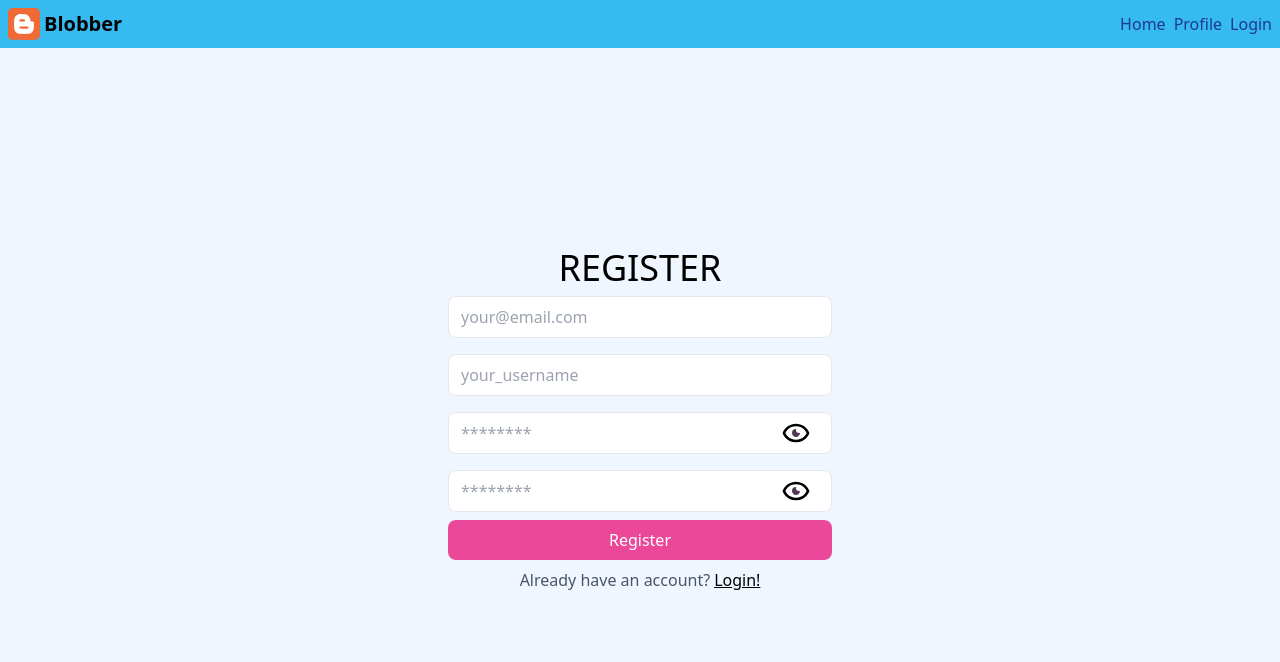
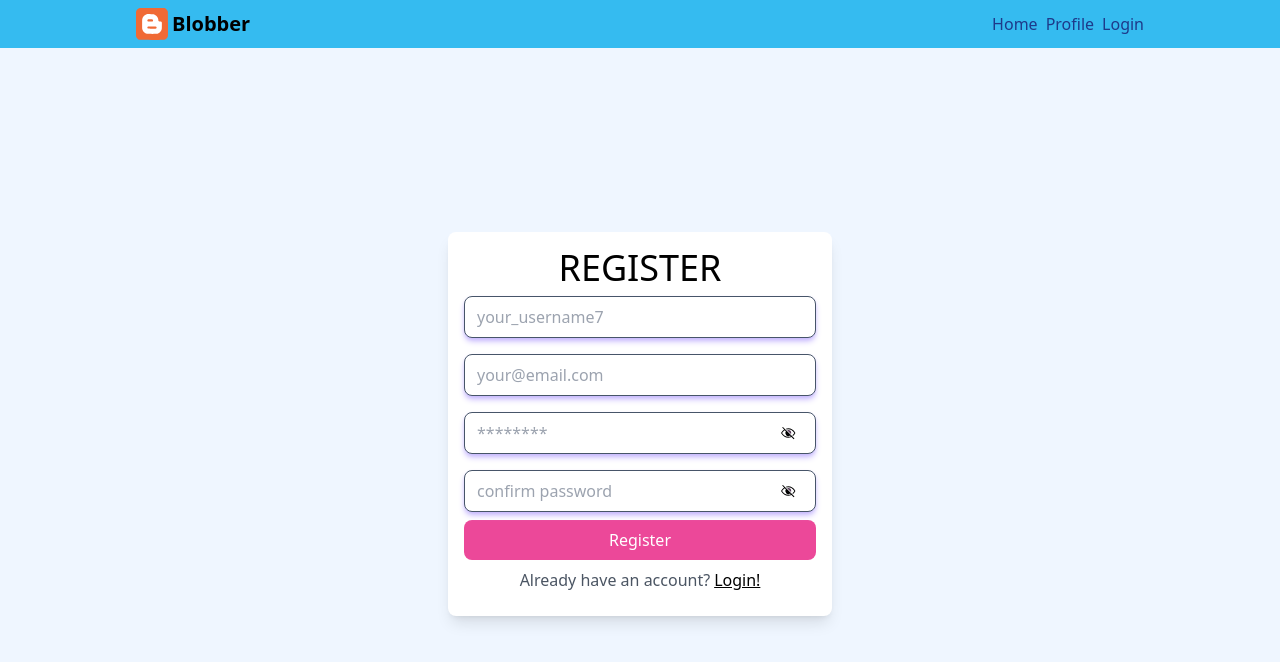
Before and after one commit to maj-rf/myblog-client, a React (Vite) app: page /register in a window 1280 px wide. Shown: the top 662 px of the page. Built offline with nearby package versions, Linux system fonts and the light colour scheme.

Commit message:
update styles and centering

```diff
--- a/src/components/Header.tsx
+++ b/src/components/Header.tsx
@@ -5,8 +5,8 @@ export const Header = () => {
   const [visibility, setVisibility] = useState(true);
   const [user, setUser] = useState(false);
   return (
-    <div className="bg-secondary">
-      <header className="flex justify-between p-2">
+    <div className="bg-secondary sticky top-0">
+      <header className="flex justify-between p-2 max-w-5xl mx-auto">
         <a href="" className="flex items-center gap-1">
           <svg
             xmlns="http://www.w3.org/2000/svg"
--- a/src/pages/Home.tsx
+++ b/src/pages/Home.tsx
@@ -1,3 +1,10 @@
 export const Home = () => {
-  return <div className="bg-slate-500 grow">You're @ /</div>;
+  return (
+    <div className="bg-slate-500 flex-1">
+      <h1 className="min-h-screen grid place-items-center">You're @ /</h1>
+      <div className="min-h-screen bg-slate-400 grid place-items-center">
+        hello
+      </div>
+    </div>
+  );
 };
--- a/src/pages/Login.tsx
+++ b/src/pages/Login.tsx
@@ -1,37 +1,37 @@
 import { Link } from 'react-router-dom';
-import { useField } from '../hooks/useField';
+import { useForm } from 'react-hook-form';
+import { useState } from 'react';
+import { EyeVisible } from '../components/icons/EyeVisible';
+import { EyeHidden } from '../components/icons/EyeHidden';
+
+type LoginInput = {
+  email: string;
+  password: string;
+};
 
 export const Login = () => {
-  const { setValue: setEmail, ...email } = useField('email');
-  const { setValue: setPassword, ...password } = useField('password');
+  const { register, handleSubmit, reset } = useForm<LoginInput>();
+  const [passwordShow, setPasswordShow] = useState(false);
 
-  const showPassword = (ref: React.RefObject<HTMLInputElement> | undefined) => {
-    if (!ref) return;
-    if (ref.current !== null)
-      return (ref.current.type =
-        ref.current.type === 'password' ? 'text' : 'password');
-  };
-
-  const handleLogin = (e: React.FormEvent<HTMLFormElement>) => {
-    e.preventDefault();
-    setEmail('');
-    setPassword('');
+  const handleLogin = (data: LoginInput) => {
+    console.log(data);
+    reset();
   };
 
   return (
-    <div className="grow flex items-center justify-around bg-blue-50">
-      <div className="w-full md:w-96 mx-4">
+    <div className="grow flex items-center justify-center bg-blue-50">
+      <div className="w-full md:w-96 mx-4 bg-white p-4 rounded-lg shadow-lg">
         <h1 className="text-4xl text-center uppercase">Login</h1>
-        <form onSubmit={handleLogin}>
+        <form onSubmit={handleSubmit(handleLogin)}>
           <div>
             <label htmlFor="email" hidden>
               Email
             </label>
             <input
+              type="email"
               placeholder="your@email.com"
-              name="email"
-              className="w-full my-2 py-2 px-3 border rounded-lg"
-              {...email}
+              className="w-full my-2 py-2 px-3 border border-slate-600 rounded-lg shadow-md shadow-violet-300 focus:outline-none focus:ring focus:ring-violet-300 transition duration-300"
+              {...register('email')}
             />
           </div>
 
@@ -40,36 +40,22 @@ export const Login = () => {
               Password
             </label>
             <input
+              type={passwordShow ? 'text' : 'password'}
               placeholder="********"
-              name="password"
-              className="w-full my-2 py-2 px-3 border rounded-lg"
-              {...password}
+              className="w-full my-2 py-2 px-3 border border-slate-600 rounded-lg shadow-md shadow-violet-300 focus:outline-none focus:ring focus:ring-violet-300 transition duration-300"
+              {...register('password')}
             />
             <button
               className="absolute top-0 right-5 bottom-0 m-auto max-h-fit"
               type="button"
-              onClick={() => showPassword(password.ref)}
+              onClick={() => setPasswordShow(!passwordShow)}
             >
-              <svg
-                xmlns="http://www.w3.org/2000/svg"
-                width="32"
-                height="32"
-                viewBox="0 0 24 24"
-              >
-                <path
-                  fill="#523654"
-                  d="M14 12c-1.095 0-2-.905-2-2c0-.354.103-.683.268-.973C12.178 9.02 12.092 9 12 9a3.02 3.02 0 0 0-3 3c0 1.642 1.358 3 3 3c1.641 0 3-1.358 3-3c0-.092-.02-.178-.027-.268c-.29.165-.619.268-.973.268z"
-                />
-                <path
-                  fill="currentColor"
-                  d="M12 5c-7.633 0-9.927 6.617-9.948 6.684L1.946 12l.105.316C2.073 12.383 4.367 19 12 19s9.927-6.617 9.948-6.684l.106-.316l-.105-.316C21.927 11.617 19.633 5 12 5zm0 12c-5.351 0-7.424-3.846-7.926-5C4.578 10.842 6.652 7 12 7c5.351 0 7.424 3.846 7.926 5c-.504 1.158-2.578 5-7.926 5z"
-                />
-              </svg>
+              {passwordShow ? <EyeVisible /> : <EyeHidden />}
             </button>
           </div>
           <button
             type="submit"
-            className="w-full bg-pink-500 text-white py-2 rounded-lg hover:bg-pink-400"
+            className="w-full bg-pink-500 text-white py-2 rounded-lg hover:bg-pink-400 shadow-md shadow-red-100"
           >
             Login
           </button>
--- a/src/pages/Register.tsx
+++ b/src/pages/Register.tsx
@@ -1,60 +1,51 @@
 import { Link } from 'react-router-dom';
-import { useField } from '../hooks/useField';
+import { useForm } from 'react-hook-form';
+import { useState } from 'react';
+import { EyeVisible } from '../components/icons/EyeVisible';
+import { EyeHidden } from '../components/icons/EyeHidden';
+
+type RegisterInput = {
+  username: string;
+  email: string;
+  password: string;
+  confirm_pass: string;
+};
 
 export const Register = () => {
-  const { setValue: setUsername, ...username } = useField('text');
-  const { setValue: setEmail, ...email } = useField('email');
-  const { setValue: setPassword, ...password } = useField('password');
-  const { setValue: setConfirmPass, ...confirmPass } = useField('password');
+  const { register, handleSubmit, reset } = useForm<RegisterInput>();
+  const [passwordShow, setPasswordShow] = useState(false);
+  const [confirmShow, setConfirmShow] = useState(false);
 
-  const showPassword = (ref: React.RefObject<HTMLInputElement> | undefined) => {
-    if (!ref) return;
-    if (ref.current !== null)
-      return (ref.current.type =
-        ref.current.type === 'password' ? 'text' : 'password');
-  };
-
-  // TODO Reset inputs
-  const submitUser = (e: React.FormEvent<HTMLFormElement>) => {
-    e.preventDefault();
-    console.log({
-      username: username.value,
-      email: email.value,
-      password: password.value,
-      confirmPass: confirmPass.value,
-      pass: password.value === confirmPass.value ? true : false,
-    });
-    setUsername('');
-    setEmail('');
-    setPassword('');
-    setConfirmPass('');
+  const handleLogin = (data: RegisterInput) => {
+    console.log(data);
+    reset();
   };
 
   return (
-    <div className="grow flex items-center justify-center bg-blue-50">
-      <div className="w-full md:w-96 mx-4">
+    <div className="grow flex items-center justify-around bg-blue-50">
+      <div className="w-full md:w-96 mx-4 bg-white p-4 rounded-lg shadow-lg">
         <h1 className="text-4xl text-center uppercase">Register</h1>
-        <form className="" onSubmit={submitUser}>
+        <form onSubmit={handleSubmit(handleLogin)}>
+          <div>
+            <label htmlFor="username" hidden>
+              Username
+            </label>
+            <input
+              type="text"
+              placeholder="your_username7"
+              className="w-full my-2 py-2 px-3 border border-slate-600 rounded-lg shadow-md shadow-violet-300 focus:outline-none focus:ring focus:ring-violet-300 transition duration-300"
+              {...register('username')}
+            />
+          </div>
           <div>
             <label htmlFor="email" hidden>
               Email
             </label>
             <input
+              type="email"
               placeholder="your@email.com"
-              name="email"
-              className="w-full my-2 py-2 px-3 border rounded-lg"
-              {...email}
-            />
-          </div>
-          <div>
-            <label htmlFor="username" hidden>
-              Username
-            </label>
-            <input
-              placeholder="your_username"
-              name="username"
-              className="w-full my-2 py-2 px-3 border rounded-lg"
-              {...username}
+              className="w-full my-2 py-2 px-3 border border-slate-600 rounded-lg shadow-md shadow-violet-300 focus:outline-none focus:ring focus:ring-violet-300 transition duration-300"
+              {...register('email')}
             />
           </div>
 
@@ -63,32 +54,17 @@ export const Register = () => {
               Password
             </label>
             <input
-              // type="password"
+              type={passwordShow ? 'text' : 'password'}
               placeholder="********"
-              name="password"
-              className="w-full my-2 py-2 px-3 border rounded-lg"
-              {...password}
+              className="w-full my-2 py-2 px-3 border border-slate-600 rounded-lg shadow-md shadow-violet-300 focus:outline-none focus:ring focus:ring-violet-300 transition duration-300"
+              {...register('password')}
             />
             <button
               className="absolute top-0 right-5 bottom-0 m-auto max-h-fit"
               type="button"
-              onClick={() => showPassword(password.ref)}
+              onClick={() => setPasswordShow(!passwordShow)}
             >
-              <svg
-                xmlns="http://www.w3.org/2000/svg"
-                width="32"
-                height="32"
-                viewBox="0 0 24 24"
-              >
-                <path
-                  fill="#523654"
-                  d="M14 12c-1.095 0-2-.905-2-2c0-.354.103-.683.268-.973C12.178 9.02 12.092 9 12 9a3.02 3.02 0 0 0-3 3c0 1.642 1.358 3 3 3c1.641 0 3-1.358 3-3c0-.092-.02-.178-.027-.268c-.29.165-.619.268-.973.268z"
-                />
-                <path
-                  fill="currentColor"
-                  d="M12 5c-7.633 0-9.927 6.617-9.948 6.684L1.946 12l.105.316C2.073 12.383 4.367 19 12 19s9.927-6.617 9.948-6.684l.106-.316l-.105-.316C21.927 11.617 19.633 5 12 5zm0 12c-5.351 0-7.424-3.846-7.926-5C4.578 10.842 6.652 7 12 7c5.351 0 7.424 3.846 7.926 5c-.504 1.158-2.578 5-7.926 5z"
-                />
-              </svg>
+              {passwordShow ? <EyeVisible /> : <EyeHidden />}
             </button>
           </div>
           <div className="relative">
@@ -96,31 +72,17 @@ export const Register = () => {
               Confirm Password
             </label>
             <input
-              placeholder="********"
-              name="confirm_pass"
-              className="w-full my-2 py-2 px-3 border rounded-lg"
-              {...confirmPass}
+              type={confirmShow ? 'text' : 'password'}
+              placeholder="confirm password"
+              className="w-full my-2 py-2 px-3 border border-slate-600 rounded-lg shadow-md shadow-violet-300 focus:outline-none focus:ring focus:ring-violet-300 transition duration-300"
+              {...register('confirm_pass')}
             />
             <button
               className="absolute top-0 right-5 bottom-0 m-auto max-h-fit"
               type="button"
-              onClick={() => showPassword(confirmPass.ref)}
+              onClick={() => setConfirmShow(!confirmShow)}
             >
-              <svg
-                xmlns="http://www.w3.org/2000/svg"
-                width="32"
-                height="32"
-                viewBox="0 0 24 24"
-              >
-                <path
-                  fill="#523654"
-                  d="M14 12c-1.095 0-2-.905-2-2c0-.354.103-.683.268-.973C12.178 9.02 12.092 9 12 9a3.02 3.02 0 0 0-3 3c0 1.642 1.358 3 3 3c1.641 0 3-1.358 3-3c0-.092-.02-.178-.027-.268c-.29.165-.619.268-.973.268z"
-                />
-                <path
-                  fill="currentColor"
-                  d="M12 5c-7.633 0-9.927 6.617-9.948 6.684L1.946 12l.105.316C2.073 12.383 4.367 19 12 19s9.927-6.617 9.948-6.684l.106-.316l-.105-.316C21.927 11.617 19.633 5 12 5zm0 12c-5.351 0-7.424-3.846-7.926-5C4.578 10.842 6.652 7 12 7c5.351 0 7.424 3.846 7.926 5c-.504 1.158-2.578 5-7.926 5z"
-                />
-              </svg>
+              {confirmShow ? <EyeVisible /> : <EyeHidden />}
             </button>
           </div>
           <button
@@ -143,3 +105,146 @@ export const Register = () => {
     </div>
   );
 };
+
+// export const Register = () => {
+//   const { setValue: setUsername, ...username } = useField('text');
+//   const { setValue: setEmail, ...email } = useField('email');
+//   const { setValue: setPassword, ...password } = useField('password');
+//   const { setValue: setConfirmPass, ...confirmPass } = useField('password');
+
+//   const showPassword = (ref: React.RefObject<HTMLInputElement> | undefined) => {
+//     if (!ref) return;
+//     if (ref.current !== null)
+//       return (ref.current.type =
+//         ref.current.type === 'password' ? 'text' : 'password');
+//   };
+
+//   // TODO Reset inputs
+//   const submitUser = (e: React.FormEvent<HTMLFormElement>) => {
+//     e.preventDefault();
+//     console.log({
+//       username: username.value,
+//       email: email.value,
+//       password: password.value,
+//       confirmPass: confirmPass.value,
+//       pass: password.value === confirmPass.value ? true : false,
+//     });
+//     setUsername('');
+//     setEmail('');
+//     setPassword('');
+//     setConfirmPass('');
+//   };
+
+//   return (
+//     <div className="grow flex items-center justify-center bg-blue-50">
+//       <div className="w-full md:w-96 mx-4">
+//         <h1 className="text-4xl text-center uppercase">Register</h1>
+//         <form className="" onSubmit={submitUser}>
+//           <div>
+//             <label htmlFor="email" hidden>
+//               Email
+//             </label>
+//             <input
+//               placeholder="your@email.com"
+//               name="email"
+//               className="w-full my-2 py-2 px-3 border rounded-lg"
+//               {...email}
+//             />
+//           </div>
+//           <div>
+//             <label htmlFor="username" hidden>
+//               Username
+//             </label>
+//             <input
+//               placeholder="your_username"
+//               name="username"
+//               className="w-full my-2 py-2 px-3 border rounded-lg"
+//               {...username}
+//             />
+//           </div>
+
+//           <div className="relative">
+//             <label htmlFor="password" hidden>
+//               Password
+//             </label>
+//             <input
+//               // type="password"
+//               placeholder="********"
+//               name="password"
+//               className="w-full my-2 py-2 px-3 border rounded-lg"
+//               {...password}
+//             />
+//             <button
+//               className="absolute top-0 right-5 bottom-0 m-auto max-h-fit"
+//               type="button"
+//               onClick={() => showPassword(password.ref)}
+//             >
+//               <svg
+//                 xmlns="http://www.w3.org/2000/svg"
+//                 width="32"
+//                 height="32"
+//                 viewBox="0 0 24 24"
+//               >
+//                 <path
+//                   fill="#523654"
+//                   d="M14 12c-1.095 0-2-.905-2-2c0-.354.103-.683.268-.973C12.178 9.02 12.092 9 12 9a3.02 3.02 0 0 0-3 3c0 1.642 1.358 3 3 3c1.641 0 3-1.358 3-3c0-.092-.02-.178-.027-.268c-.29.165-.619.268-.973.268z"
+//                 />
+//                 <path
+//                   fill="currentColor"
+//                   d="M12 5c-7.633 0-9.927 6.617-9.948 6.684L1.946 12l.105.316C2.073 12.383 4.367 19 12 19s9.927-6.617 9.948-6.684l.106-.316l-.105-.316C21.927 11.617 19.633 5 12 5zm0 12c-5.351 0-7.424-3.846-7.926-5C4.578 10.842 6.652 7 12 7c5.351 0 7.424 3.846 7.926 5c-.504 1.158-2.578 5-7.926 5z"
+//                 />
+//               </svg>
+//             </button>
+//           </div>
+//           <div className="relative">
+//             <label htmlFor="confirm_pass" hidden>
+//               Confirm Password
+//             </label>
+//             <input
+//               placeholder="********"
+//               name="confirm_pass"
+//               className="w-full my-2 py-2 px-3 border rounded-lg"
+//               {...confirmPass}
+//             />
+//             <button
+//               className="absolute top-0 right-5 bottom-0 m-auto max-h-fit"
+//               type="button"
+//               onClick={() => showPassword(confirmPass.ref)}
+//             >
+//               <svg
+//                 xmlns="http://www.w3.org/2000/svg"
+//                 width="32"
+//                 height="32"
+//                 viewBox="0 0 24 24"
+//               >
+//                 <path
+//                   fill="#523654"
+//                   d="M14 12c-1.095 0-2-.905-2-2c0-.354.103-.683.268-.973C12.178 9.02 12.092 9 12 9a3.02 3.02 0 0 0-3 3c0 1.642 1.358 3 3 3c1.641 0 3-1.358 3-3c0-.092-.02-.178-.027-.268c-.29.165-.619.268-.973.268z"
+//                 />
+//                 <path
+//                   fill="currentColor"
+//                   d="M12 5c-7.633 0-9.927 6.617-9.948 6.684L1.946 12l.105.316C2.073 12.383 4.367 19 12 19s9.927-6.617 9.948-6.684l.106-.316l-.105-.316C21.927 11.617 19.633 5 12 5zm0 12c-5.351 0-7.424-3.846-7.926-5C4.578 10.842 6.652 7 12 7c5.351 0 7.424 3.846 7.926 5c-.504 1.158-2.578 5-7.926 5z"
+//                 />
+//               </svg>
+//             </button>
+//           </div>
+//           <button
+//             type="submit"
+//             className="w-full bg-pink-500 text-white py-2 rounded-lg hover:bg-pink-400"
+//           >
+//             Register
+//           </button>
+//         </form>
+//         <div className="text-center py-2 text-gray-600">
+//           Already have an account?
+//           <Link
+//             to="/login"
+//             className="underline text-black hover:text-orange-500 ml-1"
+//           >
+//             Login!
+//           </Link>
+//         </div>
+//       </div>
+//     </div>
+//   );
+// };
```
